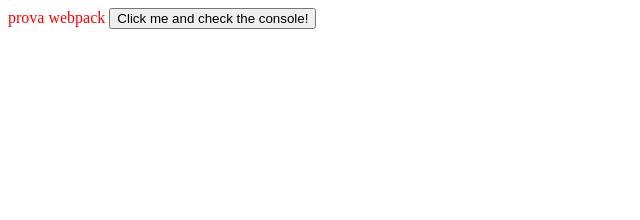
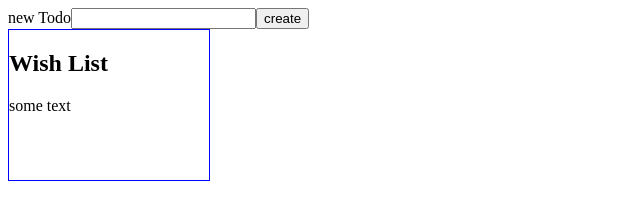
Before and after one commit to itsmyhouse/Todo-Odino, a website built with webpack: page dist/index.html in a window 1280 px wide. Shown: the whole page, without its empty margins (0-640 px from the left). Built offline with nearby package versions, Linux system fonts and the light colour scheme.

Commit message:
do top streap and a todo

```diff
--- a/src/index.js
+++ b/src/index.js
@@ -1,20 +1,48 @@
-import printMe from './print.js';
+import {TodoPage} from './todoPage.js';
+import {Todo} from './todo.js';
 import './style.css';
 
-function component() {
-    const element = document.querySelector('#container');
-    element.classList.add('hello');
+const container = document.querySelector('#container');
 
-    const btn = document.createElement('button');
+function doTopStrip() {
 
-    element.innerHTML = 'prova webpack ';
+  const topStrip = document.createElement("div");
 
-    btn.innerHTML = 'Click me and check the console!';
-    btn.onclick = printMe;
+  const label = document.createElement("label");
+  label.innerText = "new Todo";
 
-    element.appendChild(btn);
+  const inputTitle = document.createElement("input");
+  inputTitle.setAttribute("type", "text");
 
-    return element;
-  }
+  const btnNewTodo = document.createElement("button");
+  btnNewTodo.innerText = "create";
 
-  document.body.appendChild(component());
+  topStrip.appendChild(label);
+  topStrip.appendChild(inputTitle);
+  topStrip.appendChild(btnNewTodo);
+
+  return topStrip;
+}
+
+function todoBox(todo) {
+  const fakeTodo = new Todo("Wish List");
+  fakeTodo.text = "some text";
+
+  const todoBox = document.createElement("div");
+  todoBox.classList.add("box");
+
+  const title = document.createElement("h2");
+  title.innerText = fakeTodo.title;
+
+  const para = document.createElement("p");
+  para.innerText = fakeTodo.text;
+
+  todoBox.appendChild(title);
+  todoBox.appendChild(para);
+
+  return todoBox;
+}
+
+  container.appendChild(doTopStrip());
+  container.appendChild(todoBox());
+  document.body.appendChild(container);
--- a/src/print.js
+++ /dev/null
@@ -1,3 +0,0 @@
-export default function printMe() {
-    console.log('I get called from print.js!');
-  }
--- a/src/style.css
+++ b/src/style.css
@@ -1,3 +1,9 @@
 .hello {
-    color: red;
+    color: blue;
   }
+
+  .box {
+      width: 200px;
+      height: 150px;
+      border: 1px solid blue;
+  }
--- /dev/null
+++ b/src/todo.js
@@ -0,0 +1,6 @@
+function Todo (title) {
+  this.title = title;
+  this.text = '';
+}
+
+export { Todo };
--- /dev/null
+++ b/src/todoPage.js
@@ -0,0 +1,19 @@
+import { Todo } from './todo.js';
+
+function TodoPage() {
+    this.todos = [];
+}
+
+TodoPage.prototype.add = function(todo) {
+    this.todos.push(todo);
+}
+
+TodoPage.prototype.remove = function(index) {
+    this.todos.splice(index, 1);
+}
+
+TodoPage.prototype.indexOf = function(todo) {
+    return this.todos.indexOf(todo);
+}
+
+export { TodoPage };
--- a/webpack.config.js
+++ b/webpack.config.js
@@ -4,8 +4,10 @@ module.exports = {
     mode: 'development',
     entry: {
         index: './src/index.js',
-        print: './src/print.js',
+        todo: './src/todo.js',
+        todoPage : './src/todoPage.js',
     },
+    devtool: 'inline-source-map',
     devServer: {
       static: './dist',
     },
```
Also changed, not shown: dist/index.bundle.js, dist/index.html, dist/print.bundle.js (deleted), dist/todo.bundle.js (added), dist/todoPage.bundle.js (added).
